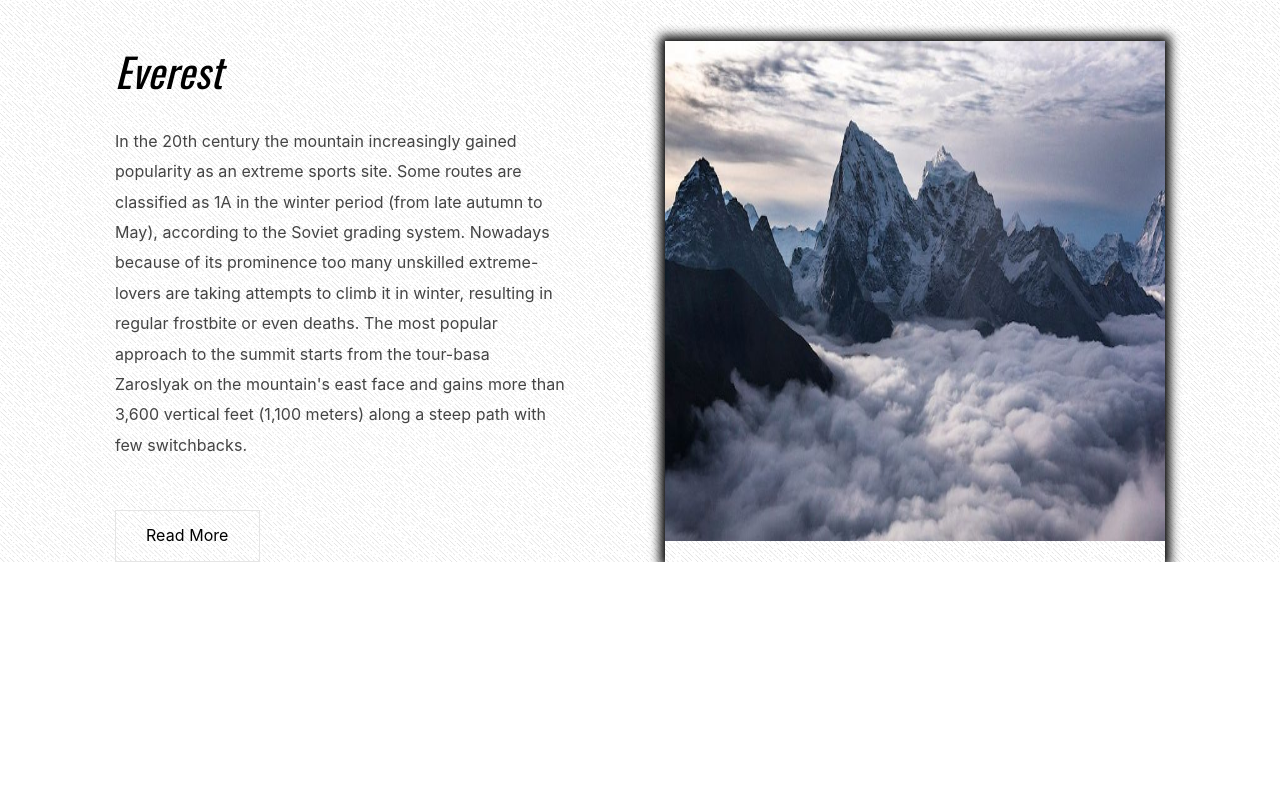
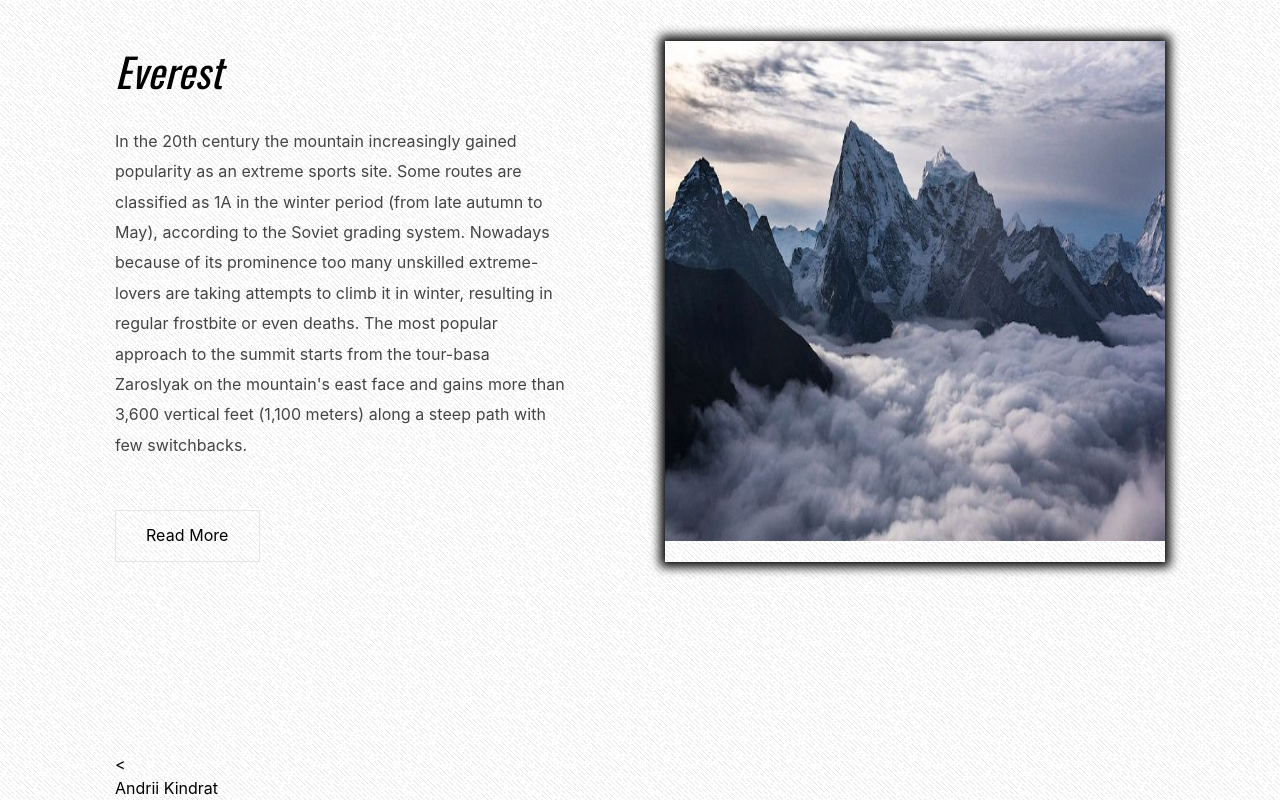
Before and after one commit to andkin/mountains_web, a plain HTML site: page index.html in a window 1280 px wide. Shown: the part 3255-4055 px from the top of the page. Before the commit the page ends 3817 px from the top, so only its background shows below. Drawn offline with nearby package versions, Linux system fonts and the light colour scheme.

Commit message:
Web site

```diff
--- a/index.html
+++ b/index.html
@@ -159,6 +159,7 @@
 					<a href="#" class="blog_item_readmore">Read More</a>
 				</div>
 			</div>
+			<<div>Andrii Kindrat</div>
 
 
 	</div>
```
